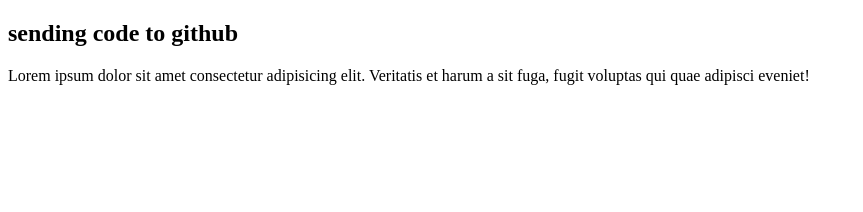
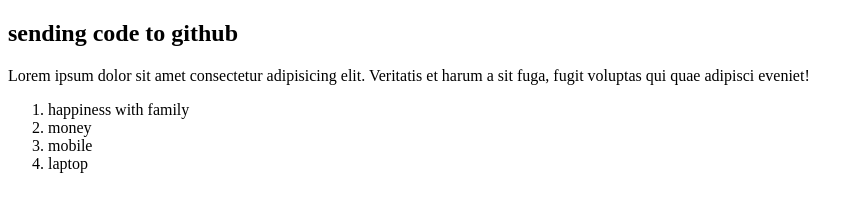
Before and after one commit to alif03/my-second-repo, a plain HTML site: page index.html in a window 1280 px wide. Shown: the whole page, without its empty margins (0-863 px from the left). Drawn offline with Linux system fonts and the light colour scheme.

Commit message:
list update

```diff
--- a/index.html
+++ b/index.html
@@ -10,6 +10,12 @@
     <h2>sending code to github</h2>
     <p>Lorem ipsum dolor sit amet consectetur adipisicing elit. Veritatis et harum a sit
        fuga, fugit voluptas qui quae adipisci eveniet!</p>
+       <ol>
+        <li>happiness with family</li>
+        <li>money</li>
+        <li>mobile</li>
+        <li>laptop</li>
+       </ol>
 
 </body>
 </html>
```
